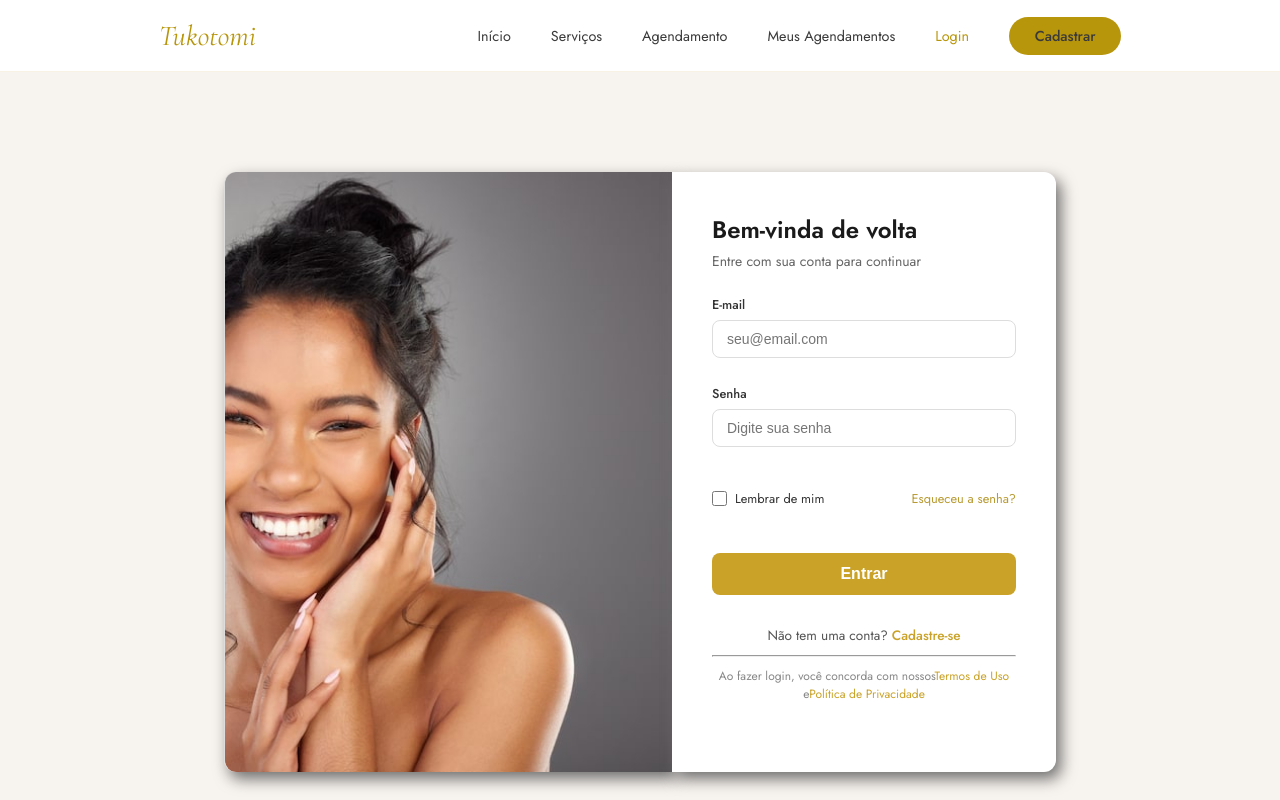
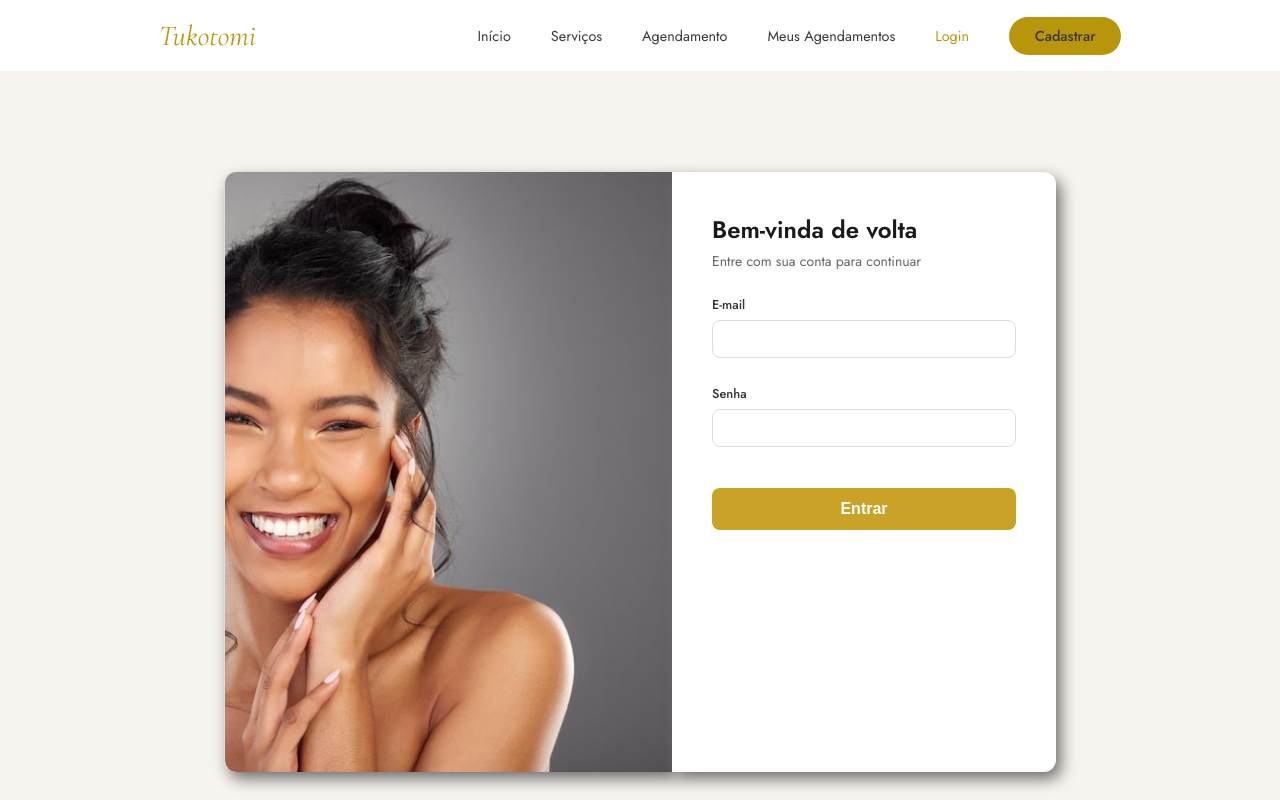
Before and after one commit to Pesquisa-e-Inovacao-Grupo-8/FRONT-END-REACT, a React (Vite) app: page /login in a window 1280 px wide. Built offline with nearby package versions, Linux system fonts and the light colour scheme.

Commit message:
Insercao JWT

```diff
--- a/src/App.jsx
+++ b/src/App.jsx
@@ -1,15 +1,21 @@
-import { BrowserRouter, Routes, Route, Outlet } from "react-router-dom";
+import { BrowserRouter, Routes, Route, Outlet, Navigate } from "react-router-dom";
 import { useState } from "react";
+
 import Navbar from "./components/home/Navbar";
 import Sidebar from "./components/admin/Sidebar";
+
 import AgendamentosPage from "./pages/admin/Agendamentos";
 import Home from "./pages/Home";
 import Login from "./pages/Login";
 import Cadastro from "./pages/Cadastro";
-import Serviços from "./pages/Serviços"
+import Serviços from "./pages/Serviços";
 import Agendamento from "./pages/Agendamento";
 import AgendamentosUsuário from "./pages/AgendamentosUsuário";
 
+function PrivateRoute({ children }) {
+  const token = localStorage.getItem("token");
+  return token ? children : <Navigate to="/login" />;
+}
 
 const LayoutNavbar = () => (
   <>
@@ -24,27 +30,35 @@ const LayoutSidebar = () => {
   return (
     <div style={{ display: "flex" }}>
       <Sidebar open={sidebarOpen} onClose={() => setSidebarOpen(false)} />
-      <div className="content-admin" style={{ flex: 1, transition: 'margin-left 0.3s' }}>
+
+      <div
+        className="content-admin"
+        style={{
+          flex: 1,
+          transition: "margin-left 0.3s",
+        }}
+      >
         <button
           className="hamburger-btn"
           onClick={() => setSidebarOpen(!sidebarOpen)}
           style={{
-            position: 'fixed',
-            top: '10px',
-            left: '10px',
+            position: "fixed",
+            top: "10px",
+            left: "10px",
             zIndex: 2001,
-            background: '#333',
-            color: 'white',
-            border: 'none',
-            borderRadius: '4px',
-            paddingBottom: '5px',
-            cursor: 'pointer',
-            fontSize: '20px',
-            transition: 'all 0.6s ease'
+            background: "#333",
+            color: "white",
+            border: "none",
+            borderRadius: "4px",
+            paddingBottom: "5px",
+            cursor: "pointer",
+            fontSize: "20px",
+            transition: "all 0.6s ease",
           }}
         >
-          {sidebarOpen ? '✕' : '☰'}
+          {sidebarOpen ? "✕" : "☰"}
         </button>
+
         <Outlet />
       </div>
     </div>
@@ -57,13 +71,39 @@ export default function App() {
       <Routes>
         <Route element={<LayoutNavbar />}>
           <Route index element={<Home />} />
-          <Route path="login" element={<Login/>}/>
-          <Route path="cadastrar" element={<Cadastro/>}/>
-          <Route path="servicos" element={<Serviços/>} />
-          <Route path="agendamento" element={<Agendamento/>} />
-          <Route path="agendamentos" element={<AgendamentosUsuário/>} />
+          <Route path="login" element={<Login />} />
+          <Route path="cadastrar" element={<Cadastro />} />
+          <Route path="servicos" element={<Serviços />} />
         </Route>
-        <Route path="/admin" element={<LayoutSidebar />}>
+
+        <Route element={<LayoutNavbar />}>
+          <Route
+            path="agendamento"
+            element={
+              <PrivateRoute>
+                <Agendamento />
+              </PrivateRoute>
+            }
+          />
+
+          <Route
+            path="agendamentos"
+            element={
+              <PrivateRoute>
+                <AgendamentosUsuário />
+              </PrivateRoute>
+            }
+          />
+        </Route>
+
+        <Route
+          path="/admin"
+          element={
+            <PrivateRoute>
+              <LayoutSidebar />
+            </PrivateRoute>
+          }
+        >
           <Route path="agendamentos" element={<AgendamentosPage />} />
         </Route>
       </Routes>
--- a/src/pages/Login.jsx
+++ b/src/pages/Login.jsx
@@ -1,21 +1,40 @@
 import { useState } from "react";
+import { useNavigate } from "react-router-dom";
+import axios from "axios";
 import "../styles/login.css";
 
 export default function Login() {
   const [email, setEmail] = useState("");
   const [senha, setSenha] = useState("");
 
-  const handleSubmit = (e) => {
+  const navigate = useNavigate();
+
+  async function handleSubmit(e) {
     e.preventDefault();
-    console.log("Email:", email);
-    console.log("Senha:", senha);
-  };
+
+    try {
+      const response = await axios.post("http://localhost:8080/auth/login", {
+        email,
+        senha
+      });
+
+      const token = response.data.token;
+
+      localStorage.setItem("token", token);
+
+      alert("Login realizado!");
+
+      navigate("/");
+
+    } catch (error) {
+      console.error(error);
+      alert("Email ou senha inválidos");
+    }
+  }
 
   return (
     <div className="container-principal">
-
-      <div className="container-foto">
-      </div>
+      <div className="container-foto"></div>
 
       <div className="container-login">
         <div className="titulo">
@@ -28,7 +47,6 @@ export default function Login() {
             <label>E-mail</label>
             <input
               type="email"
-              placeholder="seu@email.com"
               value={email}
               onChange={(e) => setEmail(e.target.value)}
               required
@@ -39,40 +57,13 @@ export default function Login() {
             <label>Senha</label>
             <input
               type="password"
-              placeholder="Digite sua senha"
               value={senha}
               onChange={(e) => setSenha(e.target.value)}
               required
             />
           </div>
 
-          <div className="confirmar">
-            <div className="lembrar">
-              <input type="checkbox" />
-              <span>Lembrar de mim</span>
-            </div>
-
-            <a href="#">Esqueceu a senha?</a>
-          </div>
-
           <button type="submit">Entrar</button>
-
-          <div className="links">
-            <p>
-              Não tem uma conta? <a href="#">Cadastre-se</a>
-            </p>
-          </div>
-
-           <hr />
-
-
-          <div className="rodape">
-            <p>
-              Ao fazer login, você concorda com nossos
-              <a href="#">Termos de Uso</a> e
-              <a href="#">Política de Privacidade</a>
-            </p>
-          </div>
         </form>
       </div>
     </div>
```
Also changed, not shown: src/api.js (added, +17 -0 lines).
